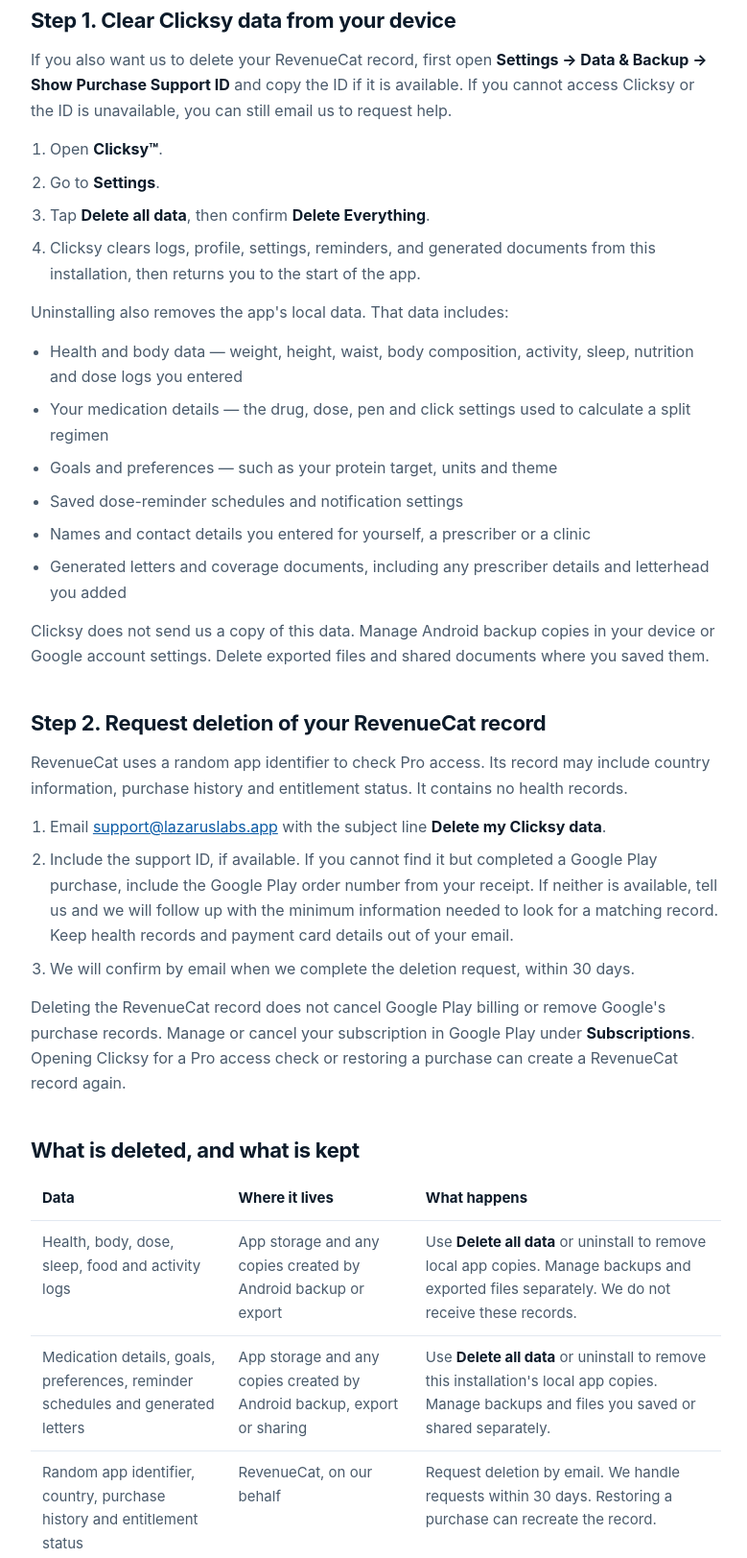
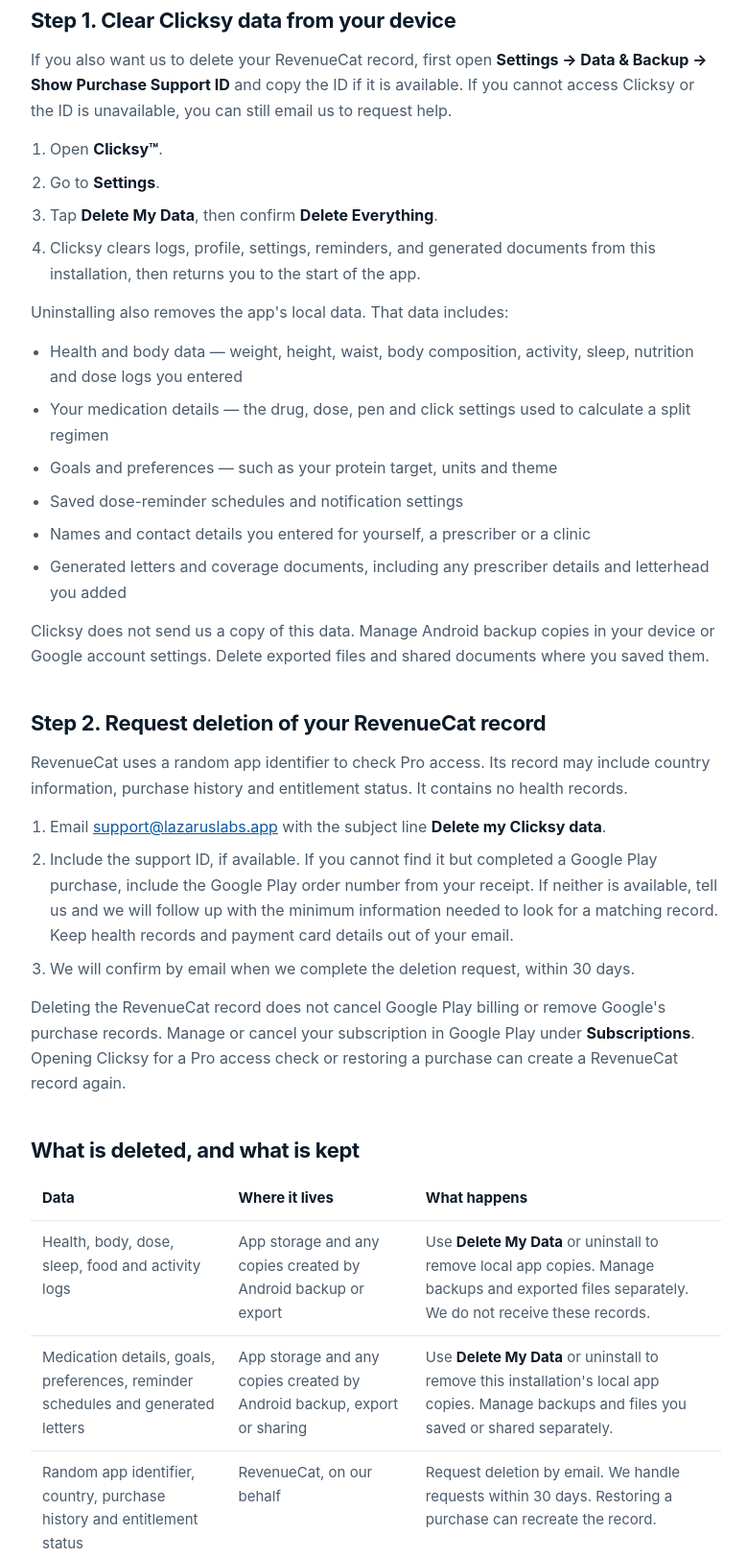
Before and after one commit to elazarus3/lazaruslabs-site, a plain HTML site: page delete-my-data.html in a window 1280 px wide. Shown: the part 414-2037 px from the top of the page at 96% size, without its empty margins (248-1027 px from the left). Drawn offline with Linux system fonts and the light colour scheme.

Commit message:
docs: match the app data deletion label

```diff
--- a/delete-my-data.html
+++ b/delete-my-data.html
@@ -71,7 +71,7 @@
   <ol>
     <li>Open <strong>Clicksy™</strong>.</li>
     <li>Go to <strong>Settings</strong>.</li>
-    <li>Tap <strong>Delete all data</strong>, then confirm <strong>Delete Everything</strong>.</li>
+    <li>Tap <strong>Delete My Data</strong>, then confirm <strong>Delete Everything</strong>.</li>
      <li>Clicksy clears logs, profile, settings, reminders, and generated documents from this installation, then returns you to the start of the app.</li>
   </ol>
   <p>Uninstalling also removes the app's local data. That data includes:</p>
@@ -108,12 +108,12 @@
     <tr>
       <td>Health, body, dose, sleep, food and activity logs</td>
       <td>App storage and any copies created by Android backup or export</td>
-      <td>Use <strong>Delete all data</strong> or uninstall to remove local app copies. Manage backups and exported files separately. We do not receive these records.</td>
+      <td>Use <strong>Delete My Data</strong> or uninstall to remove local app copies. Manage backups and exported files separately. We do not receive these records.</td>
     </tr>
     <tr>
       <td>Medication details, goals, preferences, reminder schedules and generated letters</td>
       <td>App storage and any copies created by Android backup, export or sharing</td>
-      <td>Use <strong>Delete all data</strong> or uninstall to remove this installation's local app copies. Manage backups and files you saved or shared separately.</td>
+      <td>Use <strong>Delete My Data</strong> or uninstall to remove this installation's local app copies. Manage backups and files you saved or shared separately.</td>
     </tr>
     <tr>
       <td>Random app identifier, country, purchase history and entitlement status</td>
```
Also changed, not shown: privacy.html (+1 -1 lines).
